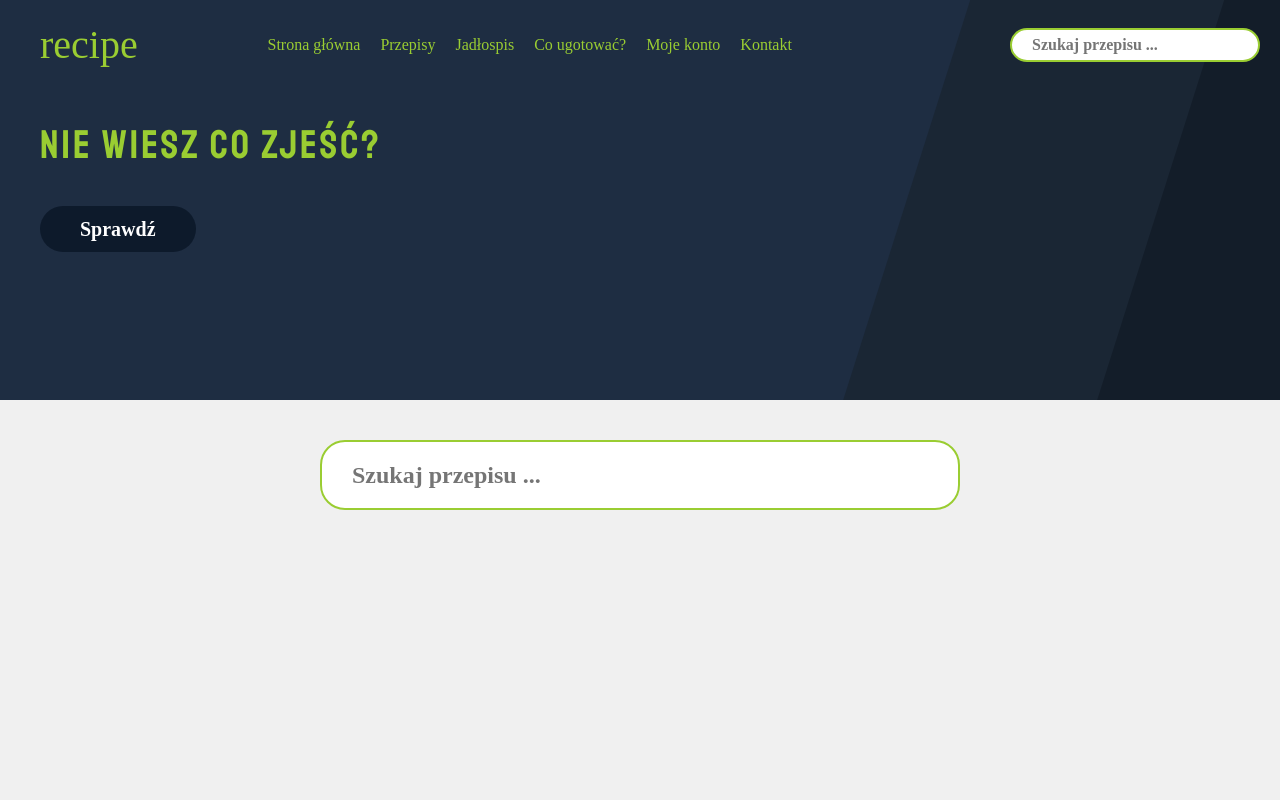
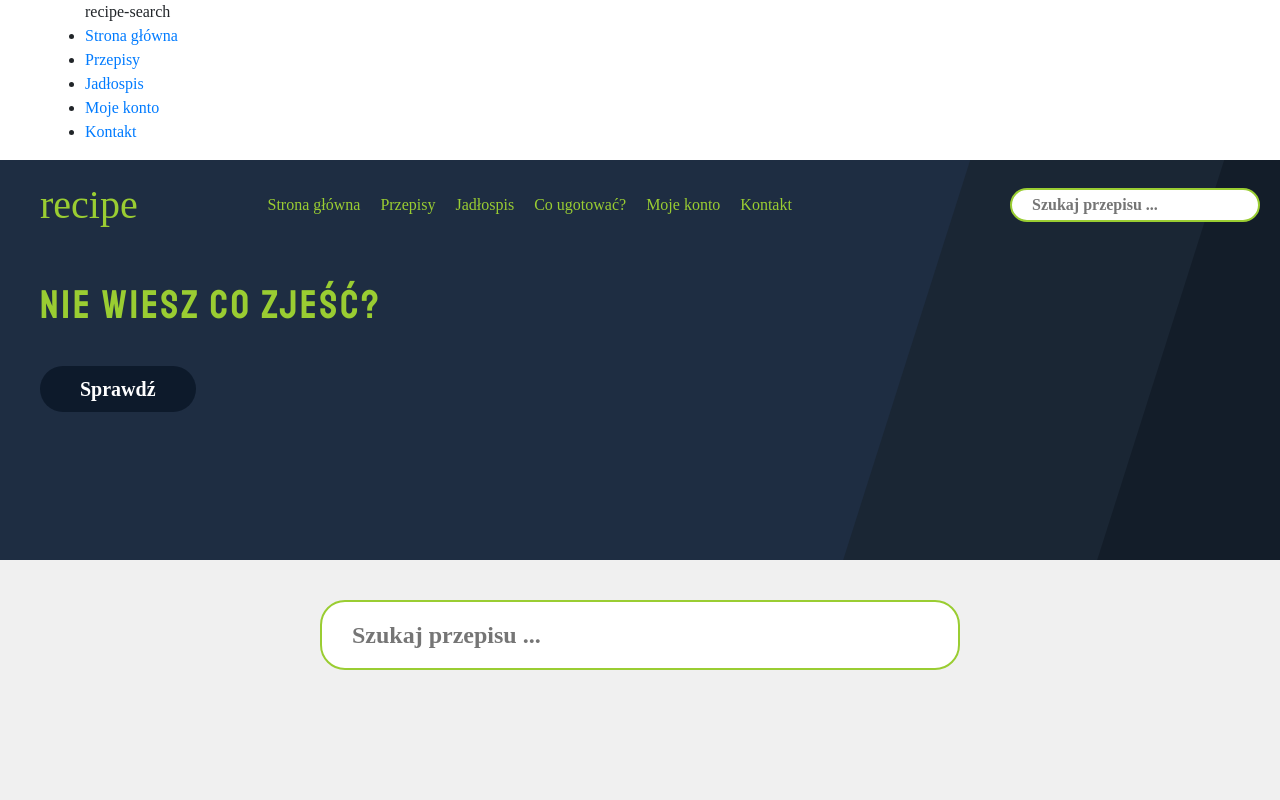
Before and after one commit to raftutak/recipe, a React (Create React App) app: page / in a window 1280 px wide. Shown: the top 800 px of the page. Built offline with nearby package versions, Linux system fonts and the light colour scheme; a web font is replaced by a local one.

Commit message:
nav component added

```diff
--- /dev/null
+++ b/src/components/Nav.js
@@ -0,0 +1,23 @@
+import React from 'react';
+
+import { Link } from 'react-router-dom';
+
+const Nav = () => (
+    <div>
+        <nav>
+            <div className="container">
+                <i className="fas fa-bars"></i>
+                <span id="logo">recipe-search</span>
+                <ul>
+                    <li><a href="/">Strona główna</a></li>
+                    <li><a href="/">Przepisy</a></li>
+                    <li><a href="/">Jadłospis</a></li>
+                    <li><a href="/">Moje konto</a></li>
+                    <li><a href="/">Kontakt</a></li>
+                </ul>
+            </div>
+        </nav>
+    </div>
+)
+
+export default Nav;
--- a/src/screens/Home.js
+++ b/src/screens/Home.js
@@ -1,5 +1,6 @@
 import React from 'react';
 
+import Nav from '../components/Nav';
 import Header from '../components/Header';
 import Form from '../components/Form';
 import Recipes from '../components/Recipes';
@@ -27,6 +28,7 @@ class Home extends React.Component {
     render() {
         return (
             <div>
+                <Nav />
                 <Header />
                 <Form getRecipe={this.getRecipe} />
                 <Recipes recipes={this.state.recipes} />
```
